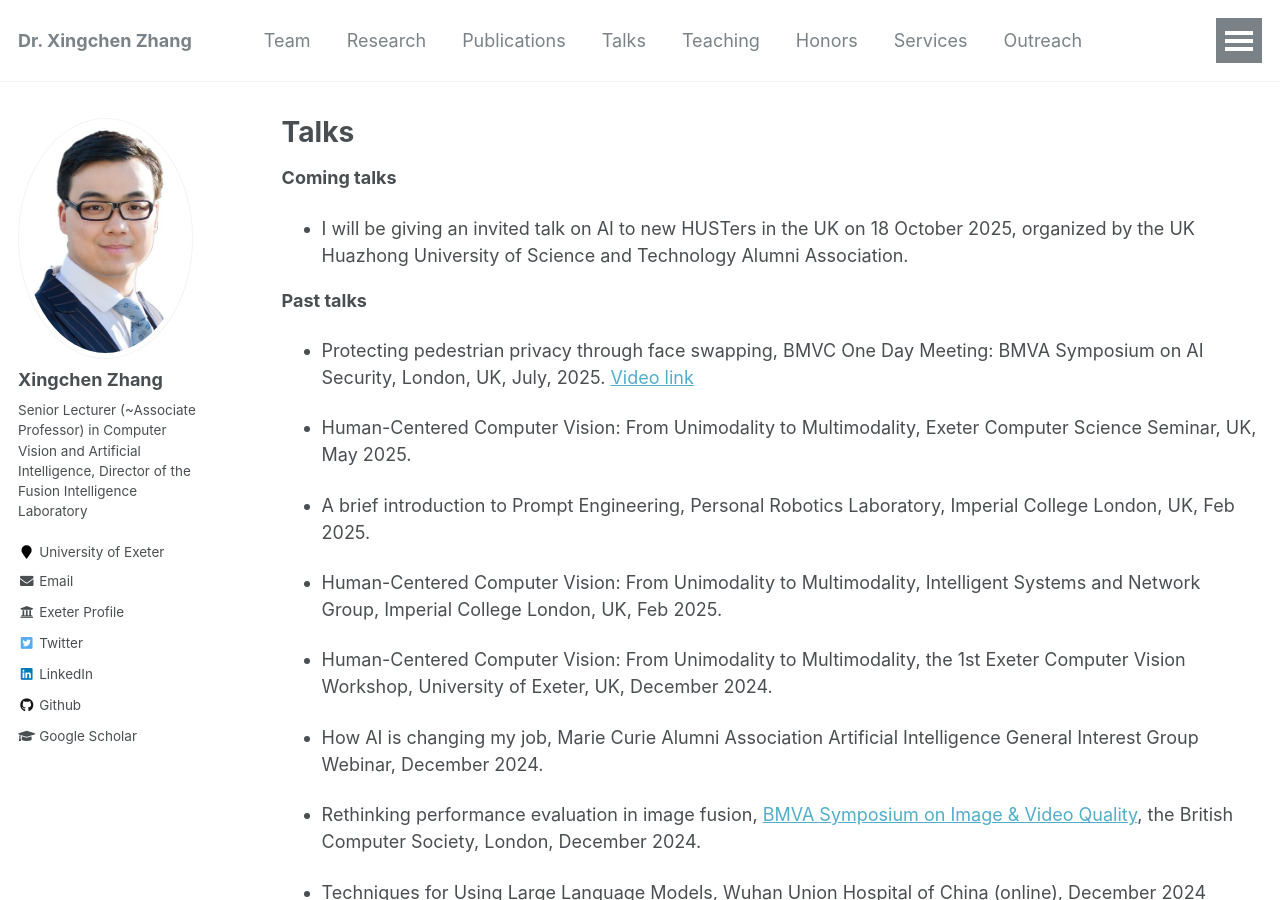
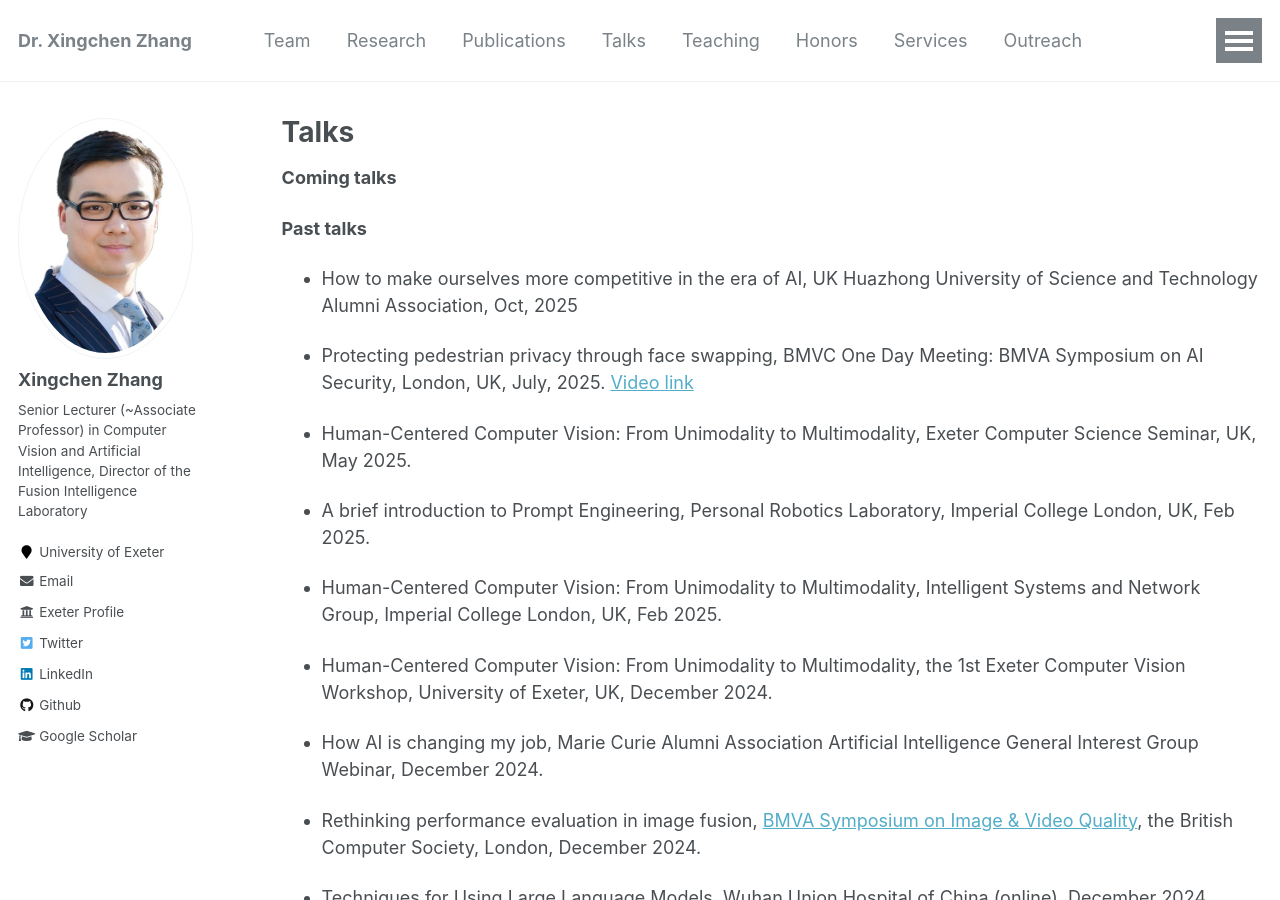
Before and after one commit to xingchenzhang/xingchenzhang.github.io, a Jekyll site: the page built from _pages/talks.md, in a window 1280 px wide and 900 px high. Built offline with Jekyll 4.4.1, drawn with Linux system fonts in a browser that asks for light colours.

Commit message:
update talk, publications

```diff
--- a/_pages/talks.md
+++ b/_pages/talks.md
@@ -7,9 +7,10 @@ author_profile: true
 
 **Coming talks**
 
-- I will be giving an invited talk on AI to new HUSTers in the UK on 18 October 2025, organized by the UK Huazhong University of Science and Technology Alumni Association.
 
 **Past talks**
+
+- How to make ourselves more competitive in the era of AI, UK Huazhong University of Science and Technology Alumni Association, Oct, 2025
 
 - Protecting pedestrian privacy through face swapping, BMVC One Day Meeting: BMVA Symposium on AI Security, London, UK, July, 2025. [Video link](https://www.youtube.com/watch?v=yoYM1pnDGXM&list=PLW8VWHVjepIszQtfq1N0UPfwVYwSxAgYL&index=4)
 
```
Also changed, not shown: _pages/research.md (+4 -3 lines).
